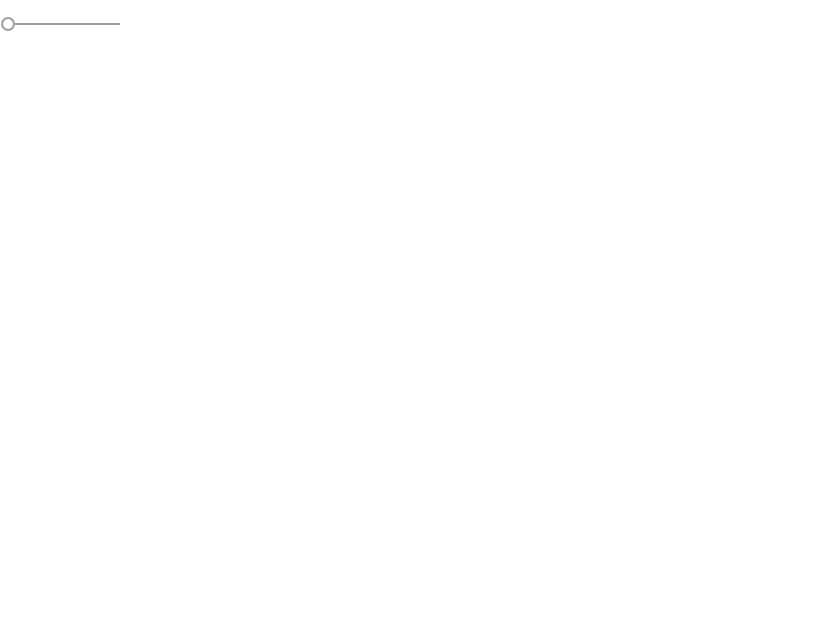
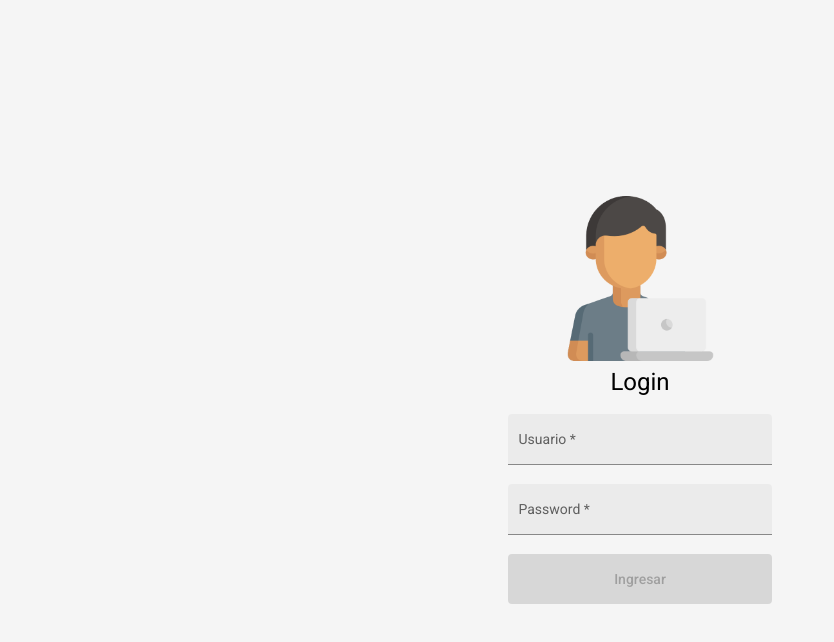
Before and after one commit to nestor22/AngualarMaterial, an Angular app: page / in a window 1280 px wide. Shown: the top 642 px of the page, without its empty margins (0-834 px from the left). Built offline with nearby package versions, Linux system fonts and the light colour scheme.

Commit message:
validacion de usuario y mensaje de error

```diff
--- a/src/app/app.component.html
+++ b/src/app/app.component.html
@@ -1 +1 @@
-<mat-slider min="1" max="100" value="1"></mat-slider>
+<app-login></app-login>
--- a/src/app/components/login/login.component.css
+++ b/src/app/components/login/login.component.css
@@ -0,0 +1,25 @@
+.body{
+    display: flex;
+    justify-content: center;
+    height:100%;
+    align-items:center;
+    background-color:#f5f5f5;
+}
+
+.login{
+    width:100%;
+    max-width: 330px;
+    text-align: center;
+}
+
+img{
+    width: 50%;
+
+}
+.ancho{
+    width: 80%;
+
+}
+.button{
+    height:50px;
+}
--- a/src/app/components/login/login.component.html
+++ b/src/app/components/login/login.component.html
@@ -1 +1,23 @@
-<p>login works!</p>
+<div class="body">
+    <div class="login">
+        <img src="./assets/img/programmer.png" alt="user img">
+
+        <h1>Login</h1>
+        <form [formGroup]="form" (ngSubmit)="ingresar()">
+
+            <mat-form-field class="ancho" appearance="fill">
+                <mat-label>Usuario</mat-label>
+                <input matInput autocomplete="off" formControlName="usuario">
+            </mat-form-field>
+            <mat-form-field class="ancho" appearance="fill">
+                <mat-label>Password</mat-label>
+                <input type="password" matInput autocomplete="off" formControlName="password">
+
+            </mat-form-field>
+            <br>
+            <button type="submit" mat-raised-button color="primary" class="ancho button" [disabled] = "form.invalid">Ingresar</button>
+
+        </form>
+
+    </div>
+</div>
--- a/src/app/components/login/login.component.ts
+++ b/src/app/components/login/login.component.ts
@@ -1,4 +1,6 @@
 import { Component, OnInit } from '@angular/core';
+import { FormBuilder, FormGroup, Validators } from '@angular/forms';
+import { MatSnackBar } from '@angular/material/snack-bar'
 
 @Component({
   selector: 'app-login',
@@ -6,10 +8,38 @@
   styleUrls: ['./login.component.css']
 })
 export class LoginComponent implements OnInit {
+  form: FormGroup;
 
-  constructor() { }
+
+  constructor(private fb:FormBuilder, private _snackBar:MatSnackBar) {
+    this.form = this.fb.group({
+      usuario: ['', Validators.required],
+      password: ['', Validators.required],
+
+    })
+  }
 
   ngOnInit(): void {
   }
 
+  ingresar(){
+
+    const usuario = this.form.value.usuario;
+    const password = this.form.value.password;
+
+    if(usuario === 'ngonzalez' && password ==='admin123'){
+      //redireccion al dasboard
+    }else{
+      //mostramos mensajes de error
+      this.error()
+    }
+  }
+
+  error(){
+    this._snackBar.open('Error, Usuario o password erroneo!', 'Aceptar', {
+      duration: 5000,
+      horizontalPosition: 'center',
+      verticalPosition: 'bottom'
+    })
+  }
 }
```
Also changed, not shown: src/app/app.module.ts (+18 -1 lines), src/assets/img/programmer.png (added).
